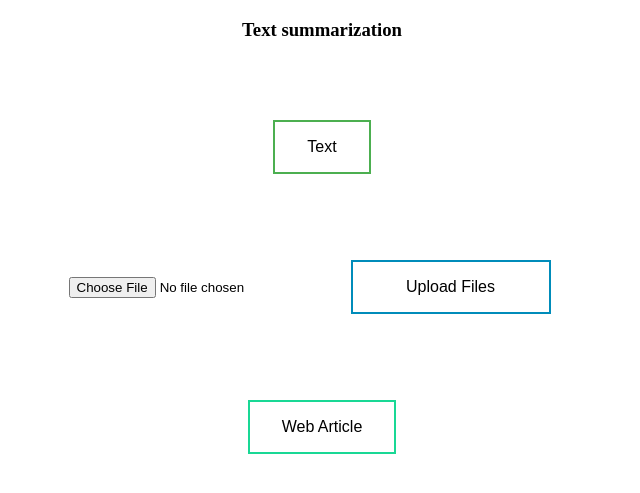
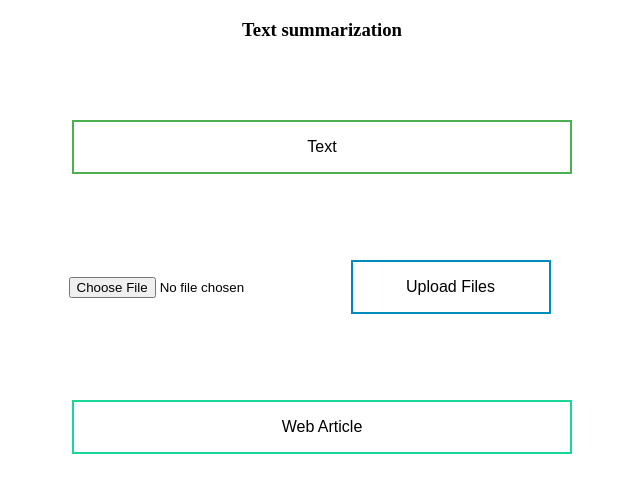
Before and after one commit to ShivaniRana1/text_summarize, a Django app: page /home/ in a window 1280 px wide. Shown: the top 493 px of the page, without its empty margins (318-958 px from the left). Run offline with Django 3.2, Linux system fonts and the light colour scheme.

Commit message:
Update button.css
changes width of button of home.html

```diff
--- a/myProject/static/button.css
+++ b/myProject/static/button.css
@@ -17,6 +17,7 @@
     color: black;
     border: 2px solid #4CAF50;
     margin:25px;
+    width:500px
 
 
   }
@@ -44,6 +45,7 @@
     color: black;
     border: 2px solid #19d895;
     margin:25px;
+    width:500px
 
   }
 
```
